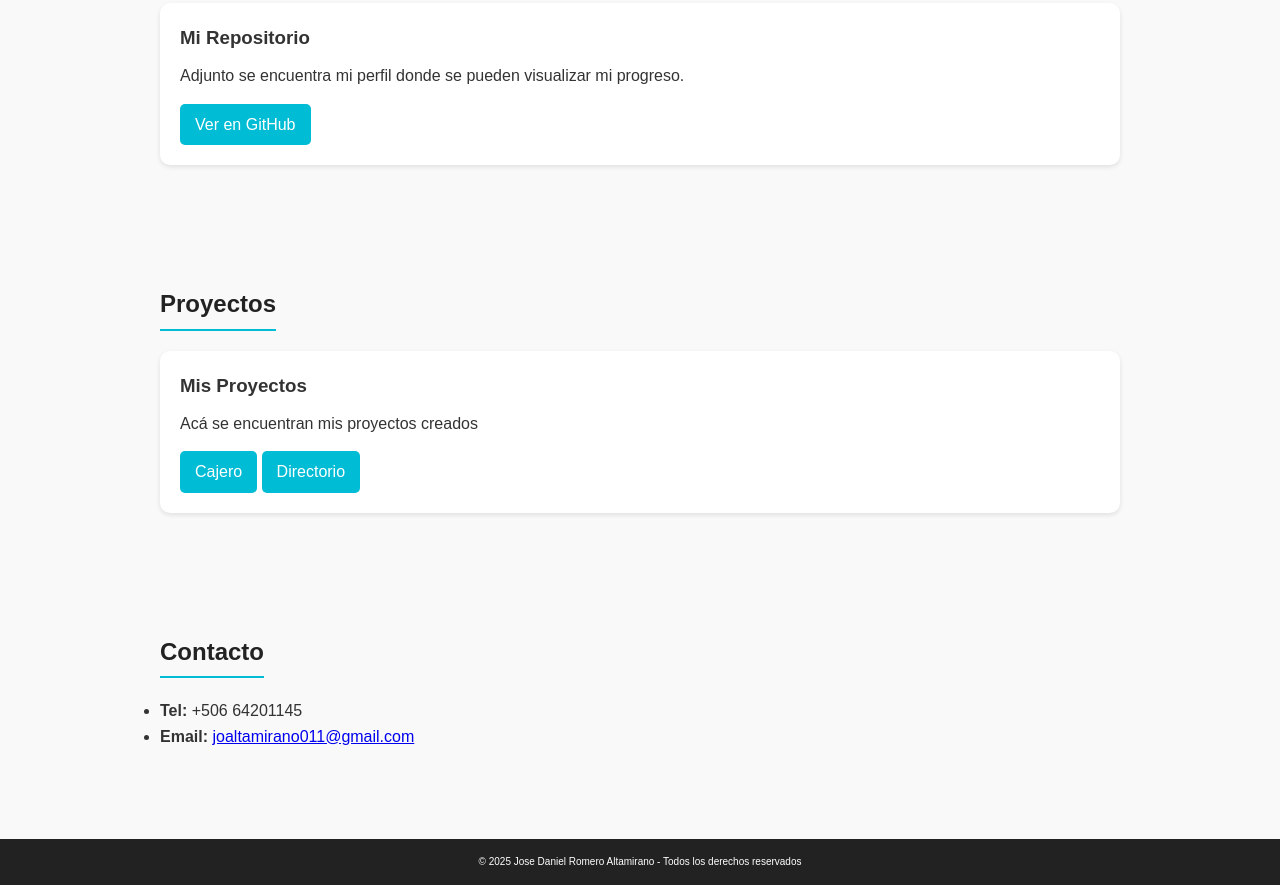
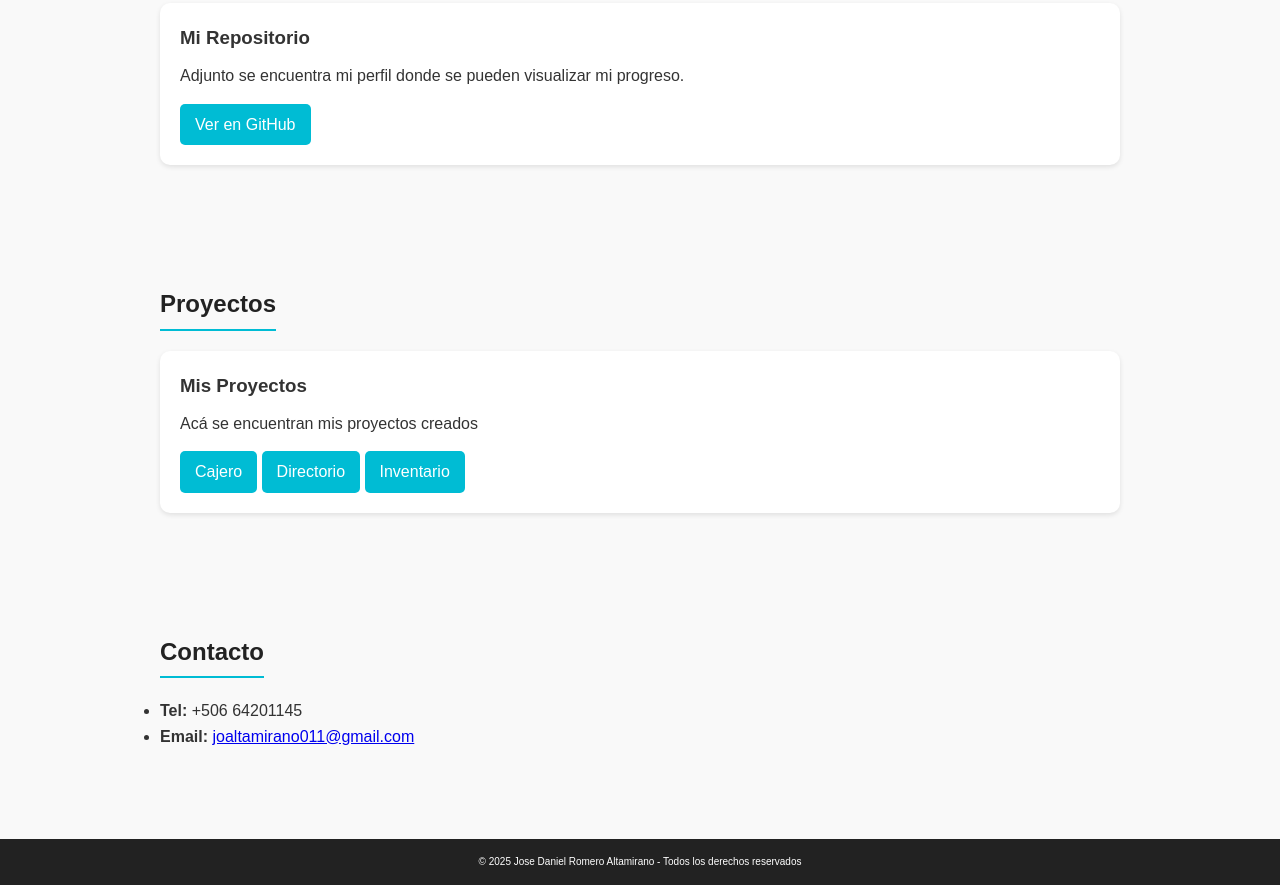
Before and after one commit to jaltamirano11/Portafolio-Profesional, a plain HTML site: page index.html in a window 1280 px wide. Shown: the part 866-1751 px from the top of the page. Drawn offline with Linux system fonts and the light colour scheme.

Commit message:
Cambios 09/10

```diff
--- a/index.html
+++ b/index.html
@@ -62,6 +62,7 @@
                 <p>Acá se encuentran mis proyectos creados</p>
                 <a href="https://jaltamirano11.github.io/Login_Cajero/" target="_blank">Cajero</a>
                 <a href="https://jaltamirano11.github.io/Directorio-de-Usuarios/" target="_blank">Directorio</a>
+                <a href="https://jaltamirano11.github.io/Catalogo_de_Productos/" target="_blank">Inventario</a>
             </div>
         </div>
     </section>
```
